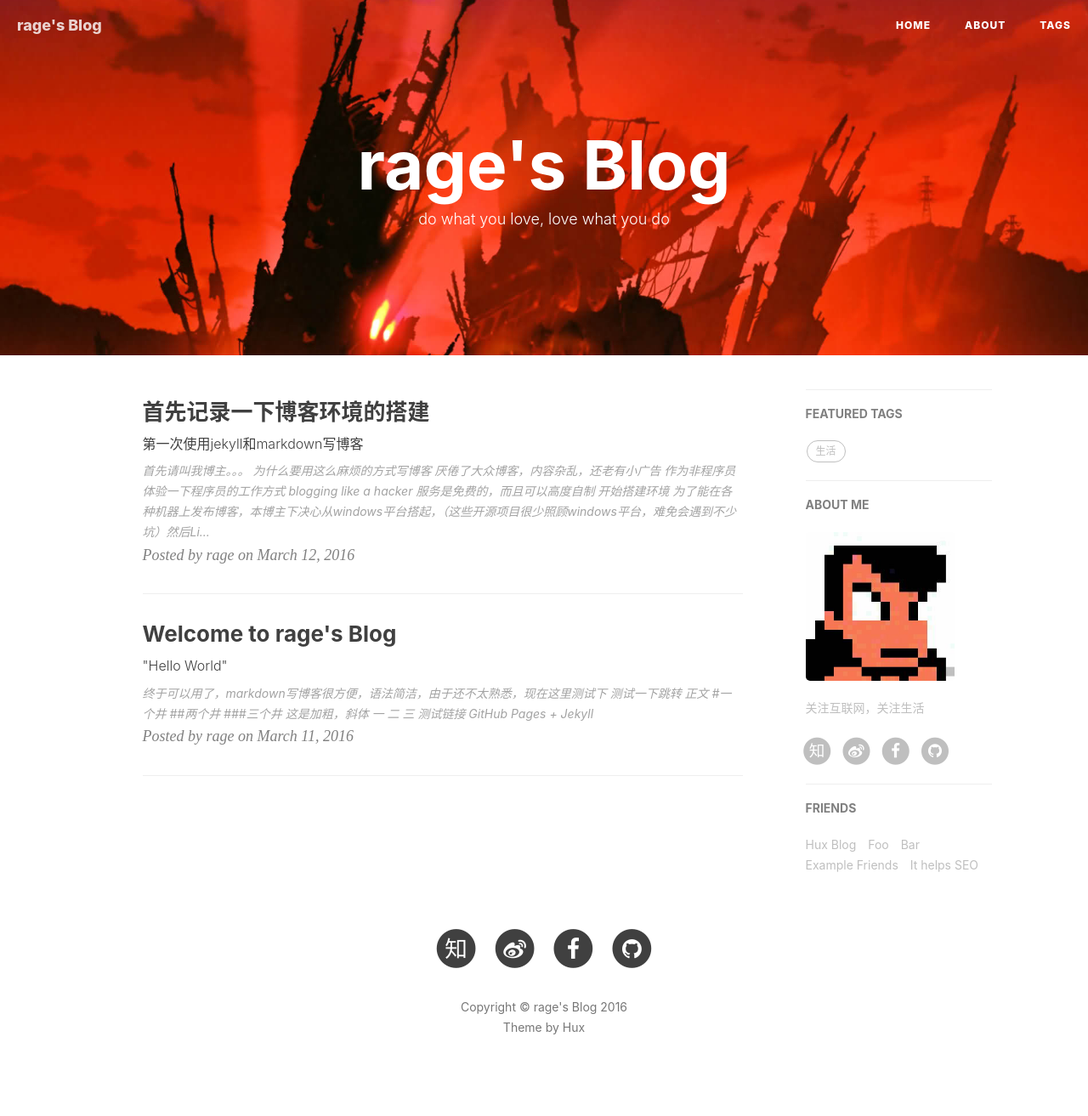
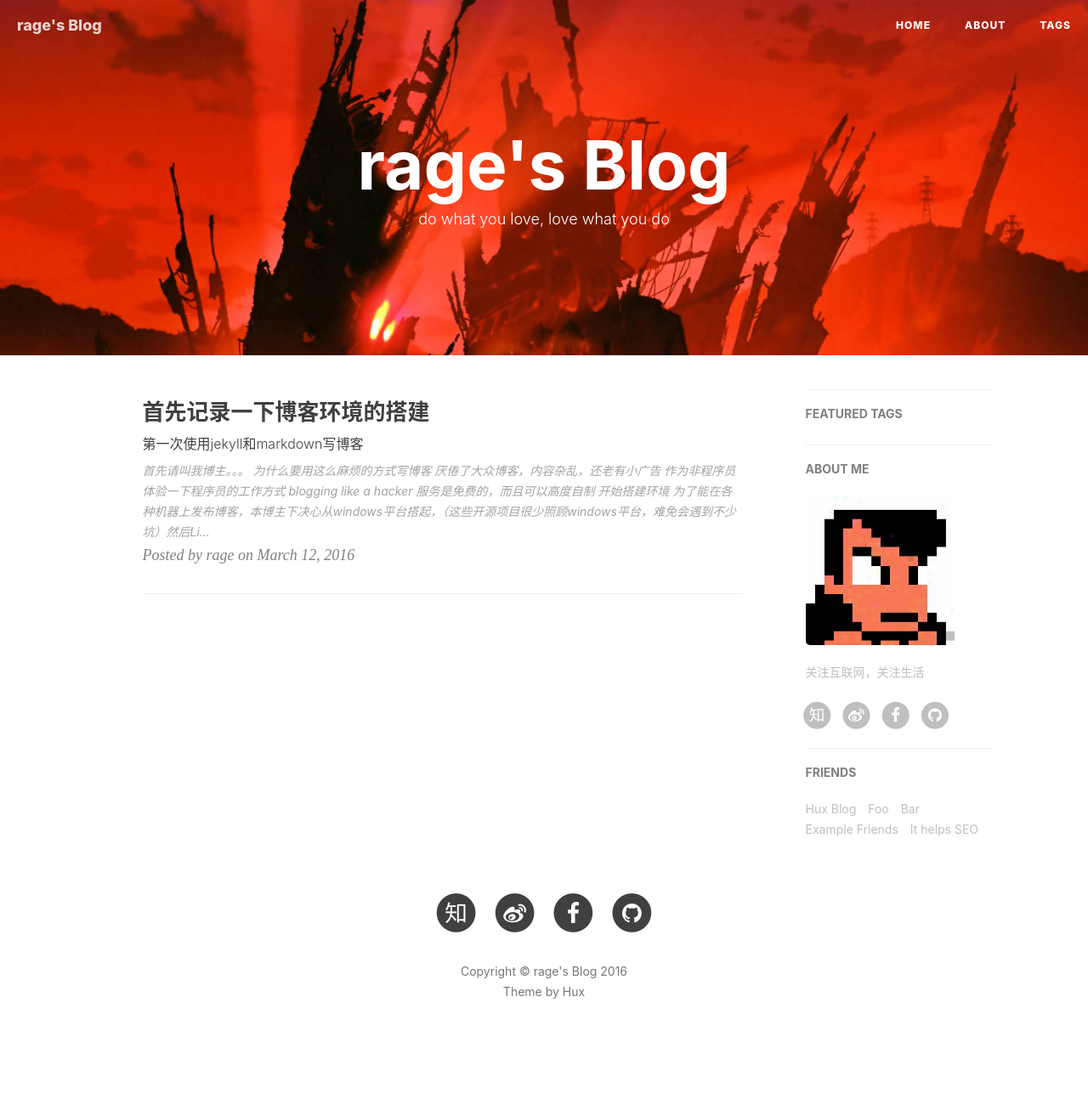
Before and after one commit to kele1313/kele1313.github.io, a Jekyll site: the page built from index.html, in a window 1280 px wide. Shown: the whole page at 85% size. Built offline with Jekyll 4.4.1, drawn with Linux system fonts in a browser that asks for light colours; nearby versions of some CDN libraries; the list of posts is cut into pages by our own code; comment, search, counter and statistics services are not loaded; after the commit the page ends 1271 px from its top, so only the background shows below that.

Commit message:
update posts

````diff
--- a/_posts/2016-03-11-hello-world.markdown
+++ /dev/null
@@ -1,39 +0,0 @@
----
-layout:     post
-title:      "Welcome to rage's Blog"
-subtitle:   " \"Hello World\""
-date:       2016-03-11 15:00:00
-author:     "rage"
-header-img: "img/kahra2.jpg"
-tags:
-    - 生活
----
-
-
-终于可以用了，markdown写博客很方便，语法简洁，由于还不太熟悉，现在这里测试下
-
-[测试一下跳转 ](#build)
-
-
-
-
-<p id = "build"></p>
----
-
-## 正文
-
-#一个井
-
-##两个井
-
-###三个井
-
-这是**加粗**，_斜体_
-
-* 一
-
-* 二
-
-* 三
-
-测试链接  [GitHub Pages](https://pages.github.com/) + [Jekyll](http://jekyllrb.com/)
--- a/_posts/2016-03-12-buid-blog-howtos-world.markdown
+++ b/_posts/2016-03-12-buid-blog-howtos-world.markdown
@@ -67,4 +72,18 @@ jekyll serve                         //开启http服务，访问127.0.0.1:4000
 ```
 推荐两个不错的页面，都是开源的，可以拿来自己修改
 [hux](https://github.com/Huxpro/huxpro.github.io) | [davidtmiller](https://github.com/davidtmiller/davidtmiller-website)
+
+## 更新博客
+
+```bash
+$ git clone https://github.com/username/username.github.io.git //首先取得代码
+$ cd ~/username.github.com //定位到你blog的目录下
+$ git pull origin master //以后用来同步远程文件，刚执行完第一条命令可以略过
+$ git status //查看本地自己修改了多少文件
+$ git add . //添加远程不存在的git文件
+$ git commit * -m "what I want told to someone"//添加到工作区并且做说明
+$ git reset --hard 哈希值//如果不小心commit了一个不需要commit的文件，可以对其进行撤销。哈希值通过git log 命令获取
+$ git log //上条命令中的哈希值通过此命令获取
+$ git push origin master //一切就绪后更新到远程服务器上
+```
 深入了解可以参考https://jekyllrb.com/docs/home/
````
Also changed, not shown: other parts of _posts/2016-03-12-buid-blog-howtos-world.markdown (+6 -1 lines), 5 other files.
